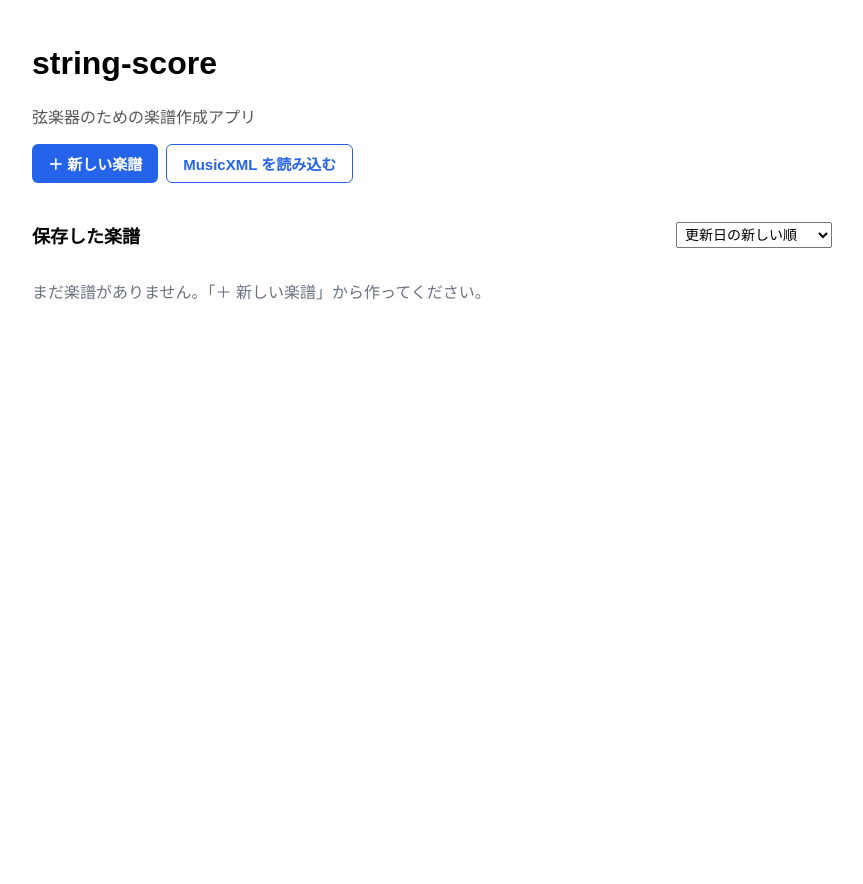
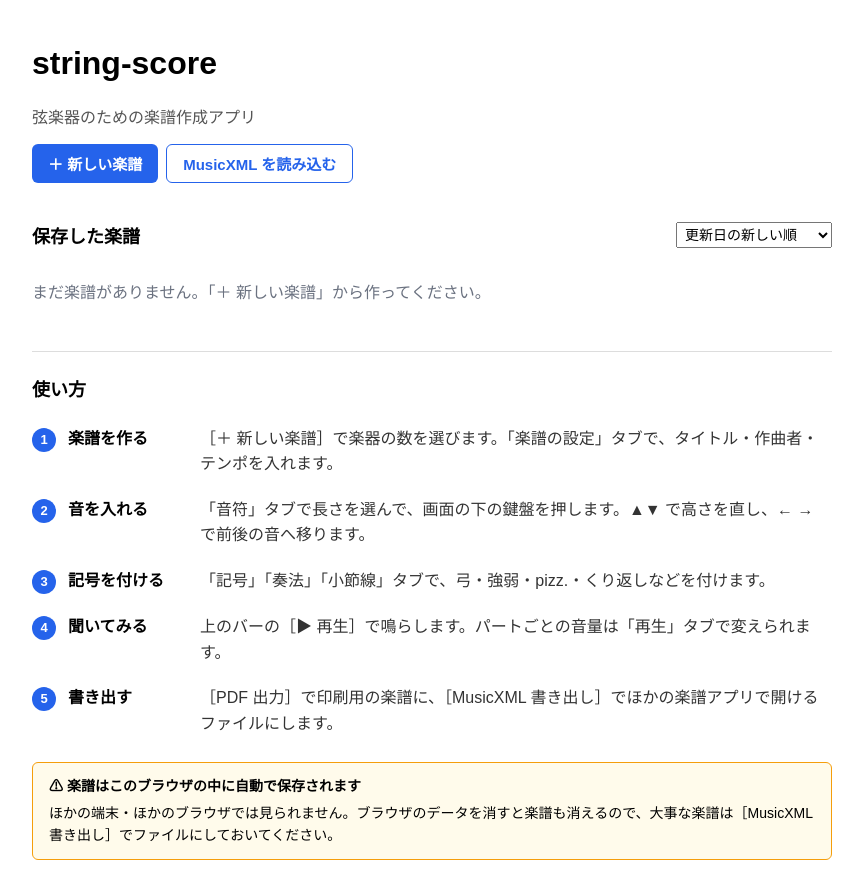
Before and after one commit to Naokichi-T/string-score, a SvelteKit app: page / in a window 1280 px wide. Shown: the whole page, without its empty margins (208-1071 px from the left). Before the commit the page ends 800 px from the top, so only its background shows below. Built offline with nearby package versions, Linux system fonts and the light colour scheme.

Commit message:
トップページの下に使い方と保存の注意を足した

```diff
--- a/src/routes/+page.svelte
+++ b/src/routes/+page.svelte
@@ -220,6 +220,40 @@
       {/each}
     </ul>
   {/if}
+
+  <!-- 簡単な使い方（初めての人と、Google の検索で来た人のため。たたまずに文章で出す）（ステップ17-4） -->
+  <!-- ボタンやタブの名前は、画面の文字と同じにしておく（画面の名前を変えたら、ここも直す） -->
+  <section class="howto">
+    <h2>使い方</h2>
+    <ol class="steps">
+      <li>
+        <span class="step-title">楽譜を作る</span>
+        <span class="step-text">［＋ 新しい楽譜］で楽器の数を選びます。「楽譜の設定」タブで、タイトル・作曲者・テンポを入れます。</span>
+      </li>
+      <li>
+        <span class="step-title">音を入れる</span>
+        <span class="step-text">「音符」タブで長さを選んで、画面の下の鍵盤を押します。▲▼ で高さを直し、← → で前後の音へ移ります。</span>
+      </li>
+      <li>
+        <span class="step-title">記号を付ける</span>
+        <span class="step-text">「記号」「奏法」「小節線」タブで、弓・強弱・pizz.・くり返しなどを付けます。</span>
+      </li>
+      <li>
+        <span class="step-title">聞いてみる</span>
+        <span class="step-text">上のバーの［▶ 再生］で鳴らします。パートごとの音量は「再生」タブで変えられます。</span>
+      </li>
+      <li>
+        <span class="step-title">書き出す</span>
+        <span class="step-text">［PDF 出力］で印刷用の楽譜に、［MusicXML 書き出し］でほかの楽譜アプリで開けるファイルにします。</span>
+      </li>
+    </ol>
+
+    <!-- 保存についての注意（楽譜をなくさないように） -->
+    <div class="notice">
+      <p class="notice-title">⚠ 楽譜はこのブラウザの中に自動で保存されます</p>
+      <p>ほかの端末・ほかのブラウザでは見られません。ブラウザのデータを消すと楽譜も消えるので、大事な楽譜は［MusicXML 書き出し］でファイルにしておいてください。</p>
+    </div>
+  </section>
 </main>
 
 <!-- 新しい楽譜を作る窓（showNewDialog が true のときだけ出す） -->
@@ -330,4 +364,76 @@
     padding: 4px 10px;
     font-size: 13px;
   }
+
+  /* ---------- 使い方（ステップ17-4） ---------- */
+  .howto {
+    margin-top: 48px; /* 楽譜の一覧と間を空ける */
+    padding-top: 8px;
+    border-top: 1px solid #ddd;
+  }
+  /* 番号付きの手順（番号は自分で描くので、ブラウザの番号は出さない） */
+  .steps {
+    list-style: none;
+    padding: 0;
+    margin: 0;
+    counter-reset: step; /* 番号を数える準備（0 から） */
+  }
+  .steps li {
+    counter-increment: step; /* 行ごとに番号を1つ進める */
+    display: flex; /* 番号・見出し・説明を横に並べる */
+    align-items: baseline; /* 文字の下の線をそろえる */
+    gap: 12px;
+    padding: 10px 0;
+    line-height: 1.6;
+  }
+  /* 青い丸の中に番号（1〜5）を出す */
+  .steps li::before {
+    content: counter(step);
+    flex: none; /* 丸が縮まないようにする */
+    width: 24px;
+    height: 24px;
+    border-radius: 50%;
+    background: #2563eb;
+    color: #fff;
+    font-size: 13px;
+    font-weight: bold;
+    line-height: 24px; /* 丸の中で番号を縦のまん中に */
+    text-align: center;
+  }
+  .step-title {
+    flex: none;
+    width: 7.5em; /* 見出しの幅をそろえて、説明の始まりを縦にそろえる */
+    font-weight: bold;
+  }
+  .step-text {
+    color: #333;
+  }
+  /* 保存についての注意（うすい黄色の枠） */
+  .notice {
+    margin-top: 16px;
+    padding: 12px 16px;
+    background: #fffbeb;
+    border: 1px solid #f59e0b;
+    border-radius: 6px;
+    font-size: 14px;
+    line-height: 1.6;
+  }
+  .notice p {
+    margin: 0;
+  }
+  /* 「.notice p」の margin: 0 より強くするため、.notice を前に付ける */
+  .notice .notice-title {
+    font-weight: bold;
+    margin-bottom: 4px; /* 見出しと説明の間を少し空ける */
+  }
+  /* 幅の狭い画面では、見出しを説明の上に出す（見出しの幅で説明が細くならないように） */
+  @media (max-width: 600px) {
+    .steps li {
+      flex-wrap: wrap;
+    }
+    .step-text {
+      flex-basis: 100%;
+      padding-left: 36px; /* 番号の丸の分だけ右へ */
+    }
+  }
 </style>
```
